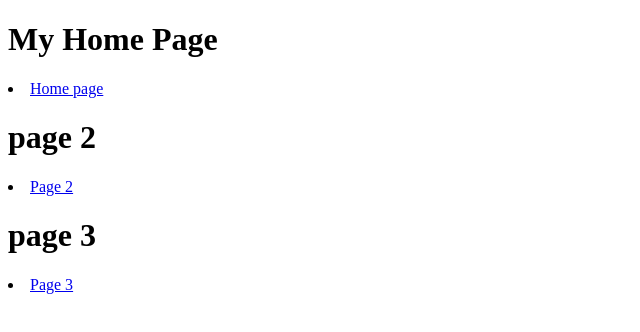
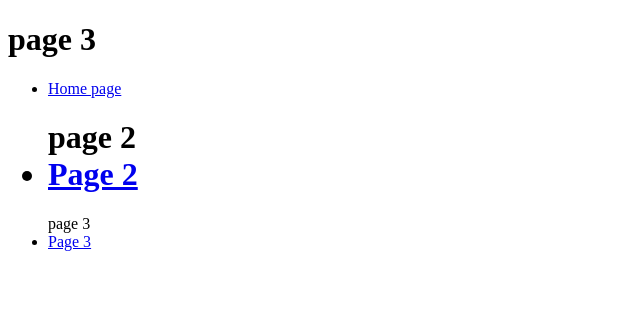
Before and after one commit to ZaneMelzer/zanemelzer.github.io, a plain HTML site: page page3.html in a window 1280 px wide. Shown: the whole page, without its empty margins (0-640 px from the left). Drawn offline with Linux system fonts and the light colour scheme.

Commit message:
Add files via upload

```diff
--- a/page3.html
+++ b/page3.html
@@ -7,14 +7,16 @@
 
 <body>
 
-    <h1>My Home Page</h1>
+    <h1>page 3</h1>
+    <ul>
+        <li><a href="index.html">Home page</a></li>
 
-    <li><a href="htps://www.baloon.com">Home page</a></li>
-    <h1>page 2</h1>
-    <li><a href="htps://www.metalgea.com">Page 2</a></li>
-    <h1>page 3</h1>
-    <li><a href="htps://www.redcamaro.com">Page 3</a></li>
-
+        <h1>page 2
+            <li><a href="page2.html">Page 2</a></li>
+        </h1>
+        page 3
+        <li><a href="page3.html">Page 3</a></li>
+    </ul>
 
 </body>
 
```
